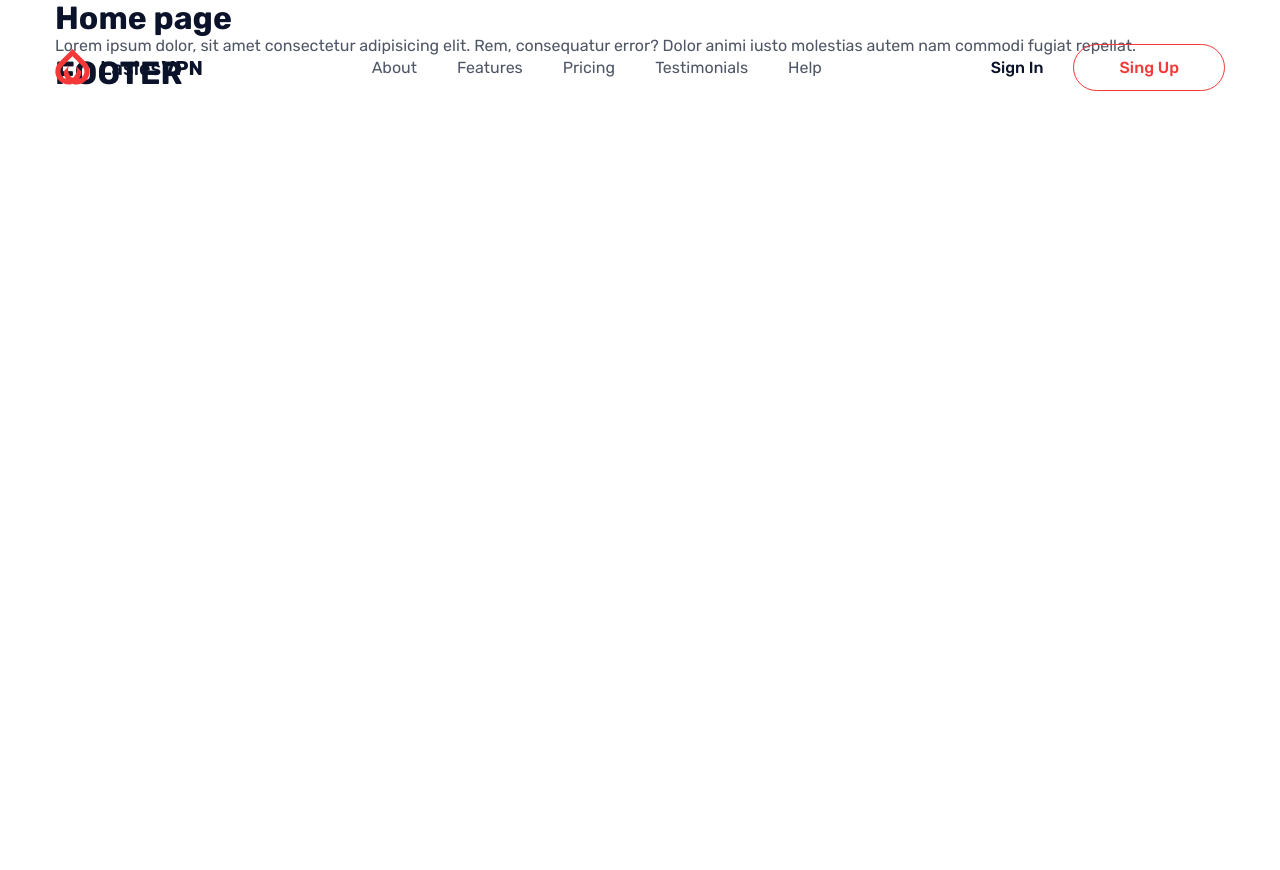
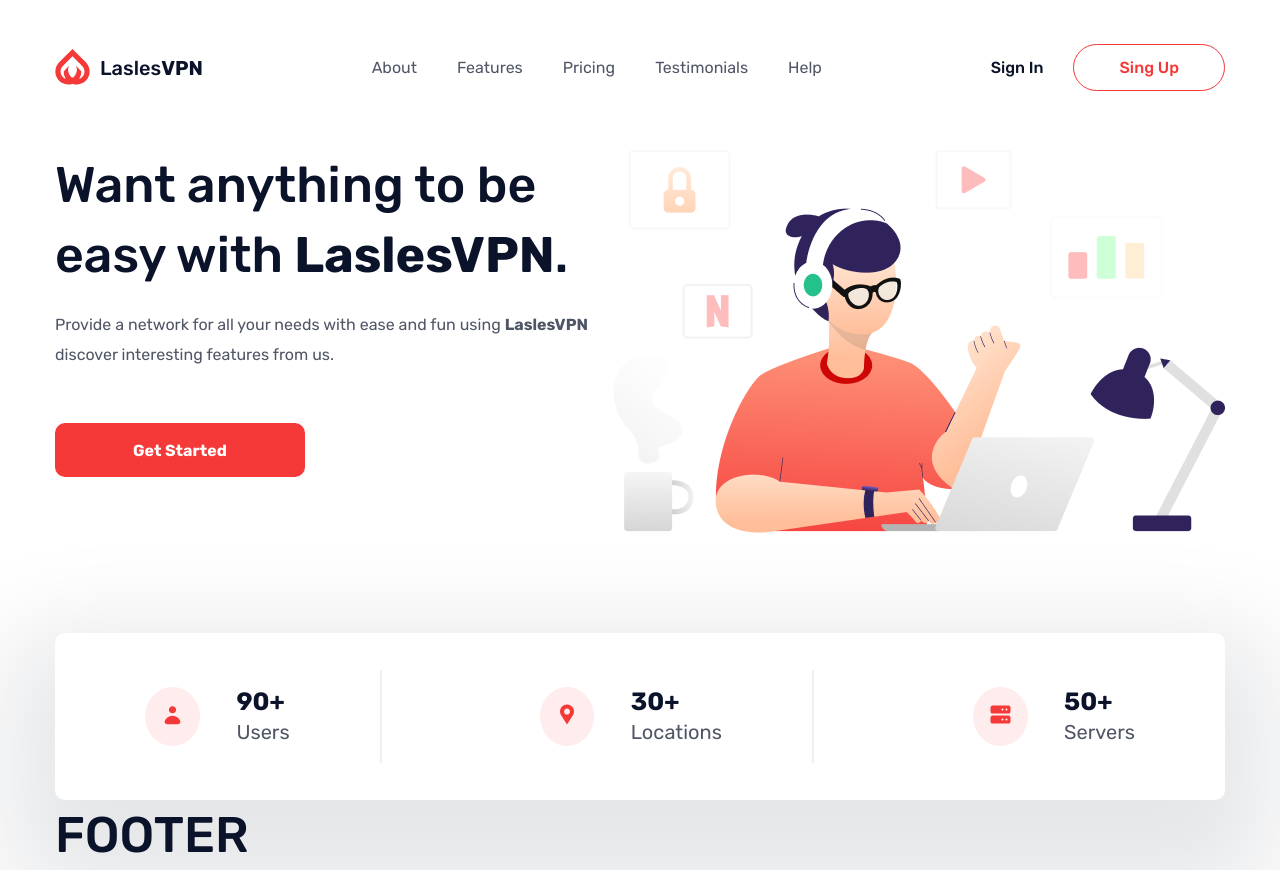
Before and after one commit to ptrv-dev/www-laslesvpn, a Node project: template src/pug/pages/index.pug in a window 1280 px wide. Before the commit the page ends 91 px from the top, so only its background shows below. Run offline with Node 20 templates, Linux system fonts and the light colour scheme; the template is opened without the code that fills it, so the values that code supplies are empty; some libraries are stand-ins or nearby versions.

Commit message:
Section hero done.

```diff
--- a/src/pug/pages/index.pug
+++ b/src/pug/pages/index.pug
@@ -15,6 +15,31 @@
         ...
         </symbol>
 
-  .container
-    h1 Home page
-    p Lorem ipsum dolor, sit amet consectetur adipisicing elit. Rem, consequatur error? Dolor animi iusto molestias autem nam commodi fugiat repellat.
+  section.section.section-hero
+    .container
+      .section-hero__inner
+        .section-hero__top
+          h1.section-hero__title Want anything to be easy with <b>LaslesVPN</b>.
+          p.section-hero__subtitle Provide a network for all your needs with ease and fun using <b>LaslesVPN</b> discover interesting features from us.
+          a.button.button_filled.section-hero__button(href="#") Get started
+        .section-hero__bottom
+          .section-hero__item.section-hero-item
+            .section-hero-item__img
+              img(src="./img/icons/user-icon.svg", alt="")
+            .section-hero-item__row
+              h4.section-hero-item__title 90+
+              p.section-hero-item__subtitle Users
+          .section-hero__item-hr
+          .section-hero__item.section-hero-item
+            .section-hero-item__img
+              img(src="./img/icons/location-icon.svg", alt="")
+            .section-hero-item__row
+              h4.section-hero-item__title 30+
+              p.section-hero-item__subtitle Locations
+          .section-hero__item-hr
+          .section-hero__item.section-hero-item
+            .section-hero-item__img
+              img(src="./img/icons/server-icon.svg", alt="")
+            .section-hero-item__row
+              h4.section-hero-item__title 50+
+              p.section-hero-item__subtitle Servers
--- a/src/scss/app/_interface.scss
+++ b/src/scss/app/_interface.scss
@@ -27,9 +27,32 @@
 h6 {
     margin: 0;
     padding: 0;
+    font-weight: 500;
     color: $dark;
+}
+h1 {
+    font-size: 50px;
+    line-height: 70px;
+}
+h2 {
+    font-size: 35px;
+    line-height: 50px;
 }
 p {
     margin: 0;
     padding: 0;
 }
+
+.button {
+    font-weight: 700;
+    color: $red;
+    text-transform: capitalize;
+    text-decoration: none;
+    &_filled {
+        color: $white;
+        line-height: 25px;
+        padding: 17.5px 78px;
+        background: #F53838;
+        border-radius: 10px;
+    }
+}
--- a/src/scss/app/_vars.scss
+++ b/src/scss/app/_vars.scss
@@ -13,4 +13,5 @@
 $black: #000000;
 $dark: #0B132A;
 $red: #F53838;
+$light-red: #FFECEC;
 $gray: #4F5665;
--- a/src/scss/main.scss
+++ b/src/scss/main.scss
@@ -6,6 +6,20 @@
 /* -------- Header --------*/
 @import 'pages/header.scss';
 
+/* -------- Hero --------*/
+@import 'pages/hero.scss';
+/* -------- * --------*/
+//@import 'pages/*.scss';
+/* -------- * --------*/
+//@import 'pages/*.scss';
+/* -------- * --------*/
+//@import 'pages/*.scss';
+/* -------- * --------*/
+//@import 'pages/*.scss';
+/* -------- * --------*/
+//@import 'pages/*.scss';
+/* -------- * --------*/
+//@import 'pages/*.scss';
 /* -------- * --------*/
 //@import 'pages/*.scss';
 
--- /dev/null
+++ b/src/scss/pages/_hero.scss
@@ -0,0 +1,62 @@
+.section-hero {
+    height: 100vh;
+    &__inner {
+        height: 100%;
+        display: flex;
+        flex-direction: column;
+        justify-content: center;
+    }
+    &__top {
+        padding-right: 50%;
+        background: url("../img/hero/hero-illustration.png") center right
+            no-repeat;
+        min-height: 383px;
+        margin-bottom: 100px;
+        margin-top: 150px;
+    }
+    &__title {
+        margin-bottom: 20px;
+    }
+    &__subtitle {
+        line-height: 30px;
+        margin-bottom: calc(50px + 17.5px);
+    }
+    &__bottom {
+        background: #fff;
+        padding: 37px 0;
+        border-radius: 10px;
+        display: flex;
+        justify-content: space-between;
+        height: 200px;
+        box-shadow: 0px 50px 100px 50px rgba(#0D1025, .1);
+    }
+}
+.section-hero-item {
+    display: flex;
+    align-items: center;
+    padding: 0 90px;
+    border-right: 2px solid #EEEFF2;
+    &:last-child {
+        border-right: none;
+    }
+    &__img {
+        border-radius: 50%;
+        padding: 15px;
+        background: $light-red;
+        margin-right: 36.5px;
+    }
+    &__title {
+        font-weight: 700;
+        font-size: 25px;
+        line-height: 30px;
+    }
+    &__subtitle {
+        font-size: 20px;
+        line-height: 30px;
+    }
+    &-hr {
+        width: 2px;
+        height: 100%;
+        background: #eeeff2;
+    }
+}
```
Also changed, not shown: dist/css/main.min.css, 1 other file.
